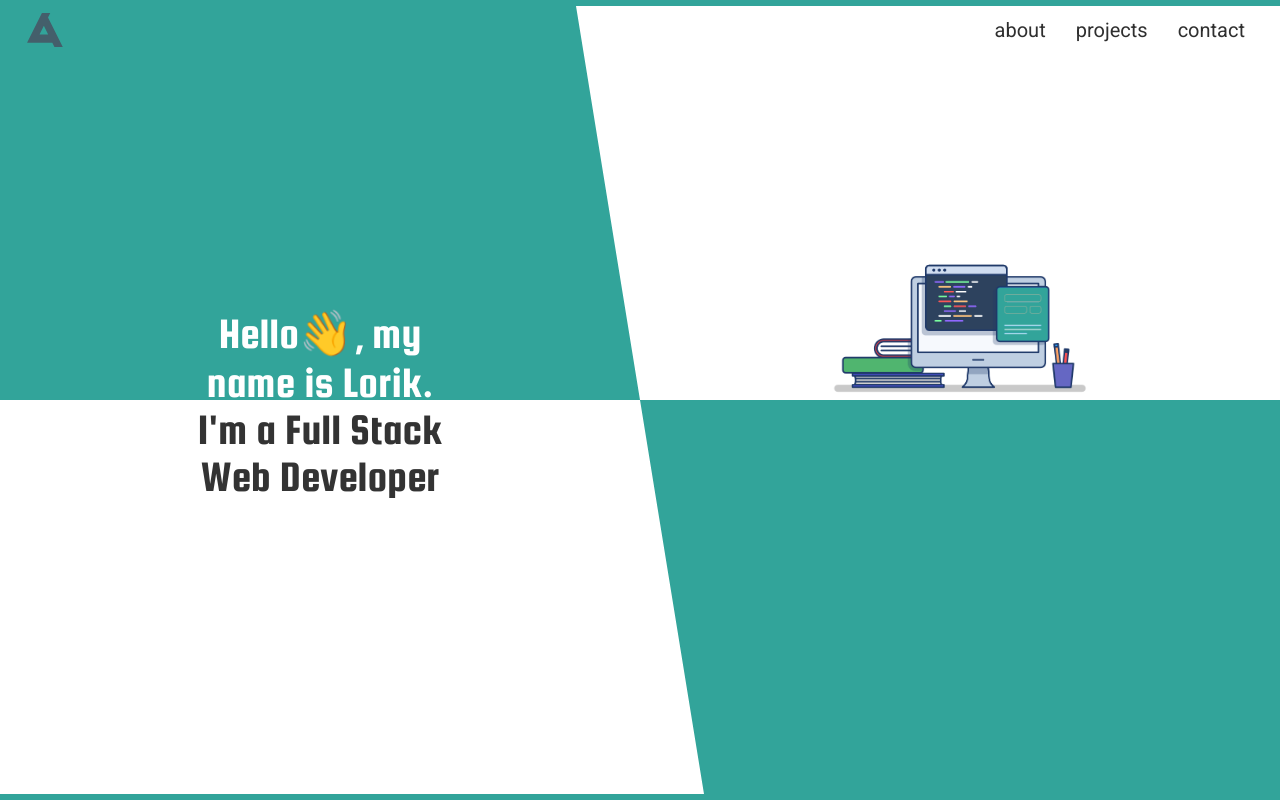
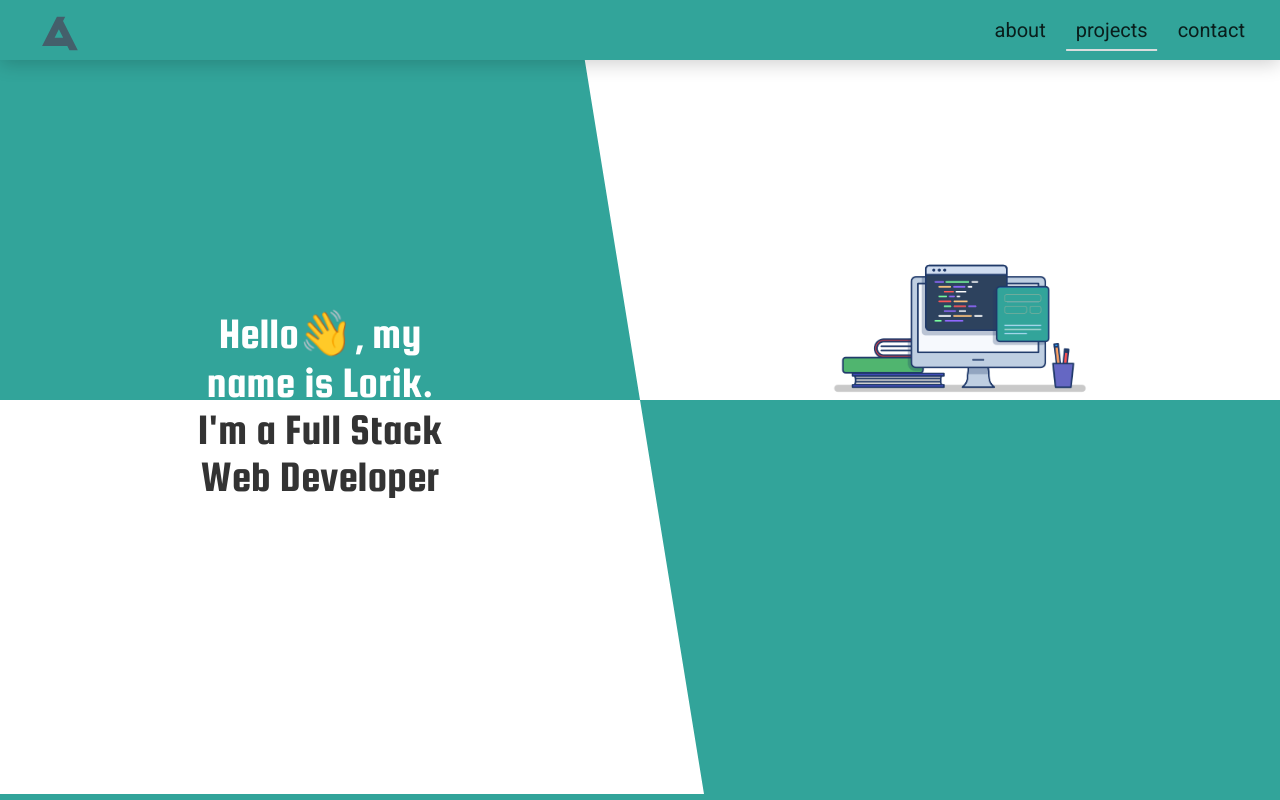
Before and after one commit to LorikAliu/myportfolio, a Next.js app: page / in a window 1280 px wide. Shown: the top 800 px of the page. Built offline with nearby package versions, Linux system fonts and the light colour scheme.

Commit message:
section-highlight-on-scroll

```diff
--- a/components/Landing.jsx
+++ b/components/Landing.jsx
@@ -1,53 +1,18 @@
-import React, { useEffect, useState, useRef } from 'react'
+import useObserver from '../hooks/useObserver';
 import landingStyles from '../styles/Landing.module.scss'
 import { prefix } from '../utilits/prefix';
 
-import Nav from '../components/Nav'
+const Landing = ({activeSection, setActiveSection, refs, pageHeight = 100}) => {
 
-function useOnScreen(options) {
-    const ref = useRef()
-    const [visible, setVisible] = useState(false)
-
-    useEffect(() => {
-        const observer = new IntersectionObserver(([entry]) => {
-            // console.log(entry)
-            setVisible(entry.isIntersecting)
-        }, options)
-
-        // console.log(ref.current)
-
-        if(ref.current) {
-            observer.observe(ref.current)
-        }
-
-        return () => {
-            if(ref.current) {
-                observer.unobserve(ref.current)
-            }
-        }
-
-    },[ref, visible])
-
-    return [ref, visible]
-}
-
-const Landing = () => {
-
-    const [ref, visible] = useOnScreen({rootMargin: "-44px 0px 0px 0px"})
+    useObserver(activeSection, setActiveSection, refs, 'landing', pageHeight)
 
     return (
-        <>
-        {visible ? (
-            <Nav navActv={false} />
-        ) : (
-            <Nav navActv={true} />
-        )}
-        <div className={landingStyles.landing} id="landing">
+        <div ref={refs['landing']} className={landingStyles.landing} id="landing">
             <div className={landingStyles.row}>
                 <div className={landingStyles.hello}>
                     <div className={landingStyles.helloName}>Hello<span className={landingStyles.wavingHand}> 👋</span>, my name is Lorik.</div>
                 </div>
-                <div className={landingStyles.img} ref={ref}>
+                <div className={landingStyles.img}>
                     <img src={`${prefix}/computer-img.svg`} alt="computer_image" />
                 </div>
                 <div className={landingStyles.developer}>
@@ -55,12 +20,8 @@ const Landing = () => {
                 </div>
                 <div className={landingStyles.empty}></div>
             </div>
-            <div className={landingStyles.row2}>
-
-            </div>
+            <div className={landingStyles.row2}></div>
         </div>
-        </>
-
     )
 }
 
--- a/components/Nav.jsx
+++ b/components/Nav.jsx
@@ -1,13 +1,9 @@
 import React, { useEffect, useState, useRef } from 'react'
-import Link from 'next/link'
-import { useRouter } from 'next/router'
+// import Link from 'next/link'
 import navStyles from '../styles/Nav.module.scss'
 import { prefix } from '../utilits/prefix';
 
-const Nav = ({navActv}) => {
-
-    const router = useRouter()
-
+const Nav = ({activeSection, handleCLick}) => {
     const navb = useRef()
     const navbar = useRef()
 
@@ -16,25 +12,25 @@ const Nav = ({navActv}) => {
         navbar.current.classList.toggle(`${navStyles.navShow}`)
     }
 
-    function closeMenu() {
-        navb.current.classList.contains(`${navStyles.show}`) ? navb.current.classList.remove(`${navStyles.show}`) : ''
-        navbar.current.classList.contains(`${navStyles.navShow}`) ? navbar.current.classList.remove(`${navStyles.navShow}`) : ''
-    }
+    // function closeMenu() {
+    //     navb.current.classList.contains(`${navStyles.show}`) ? navb.current.classList.remove(`${navStyles.show}`) : ''
+    //     navbar.current.classList.contains(`${navStyles.navShow}`) ? navbar.current.classList.remove(`${navStyles.navShow}`) : ''
+    // }
 
-    useEffect(()=> {
-        if(navActv) {
-            navbar.current.classList.add(`${navStyles.navActive}`)
-        } else {
-            navbar.current.classList.remove(`${navStyles.navActive}`)
-        }
-      }, [navActv])
+    // useEffect(()=> {
+    //     if(navActv) {
+    //         navbar.current.classList.add(`${navStyles.navActive}`)
+    //     } else {
+    //         navbar.current.classList.remove(`${navStyles.navActive}`)
+    //     }
+    //   }, [navActv])
 
 
     return (
         <header className={navStyles.header}>
             <nav className={navStyles.nav} ref={navbar} id="nav">
                 <div className={navStyles.logo}>
-                    <Link className={navStyles.navBtn} href="#landing"><span onClick={closeMenu}><img src={`${prefix}/logo.svg`} alt="logo" /></span></Link>
+                    <ul><li  className={`${activeSection === 'landing' ? '' : ''}`}><span className={navStyles.span} onClick={() => handleCLick('landing')}><img src={`${prefix}/logo.svg`} alt="logo" /></span></li></ul>
                 </div>
                 <button className={navStyles.navbarToggler}
                         id="burger"
@@ -43,10 +39,10 @@ const Nav = ({navActv}) => {
                     <span className={navStyles.navbarTogglerIcon}></span>
                 </button>
                 <ul className={navStyles.navbar} ref={navb} id="navbar">
-                    {/* <li><Link className={navStyles.navBtn} onClick={closeMenu} href="#about">about</Link></li> */}
-                    <li><Link className={navStyles.navBtn} href="#about"><span onClick={closeMenu}>about</span></Link></li>
-                    <li><Link className={navStyles.navBtn} href="#projects"><span onClick={closeMenu}>projects</span></Link></li>
-                    <li><Link className={navStyles.navBtn} href="#contact"><span onClick={closeMenu}>contact</span></Link></li>
+                    {/* <li className={`${activeSection === 'about' ? navStyles.navBtn + ' ' + navStyles.navAct : `${navStyles.navBtn}`}`}><span onClick={() => handleCLick('about')}>about</span></li> */}
+                    <li><span className={`${activeSection === 'about' ? navStyles.navAct : ''}`}></span><span className={navStyles.span} onClick={() => handleCLick('about')}>about</span></li>
+                    <li><span className={`${activeSection === 'projects' ? navStyles.navAct : ''}`}></span><span className={navStyles.span} onClick={() => handleCLick('projects')}>projects</span></li>
+                    <li><span className={`${activeSection === 'contact' ? navStyles.navAct : ''}`}></span><span className={navStyles.span} onClick={() => handleCLick('contact')}>contact</span></li>
                 </ul>
             </nav>
         </header>
--- a/components/Projects.jsx
+++ b/components/Projects.jsx
@@ -1,14 +1,16 @@
-import React from 'react'
+import useObserver from '../hooks/useObserver';
 import ProjectSlider from './ProjectSlider'
 import projectStyles from '../styles/Projects.module.scss'
 import imagesData from '../utilits/imagesData'
 import imagesData2 from '../utilits/imagesData2'
 
 
-const Projects = () => {
+const Projects = ({activeSection, setActiveSection, refs, pageHeight = 100}) => {
+
+    useObserver(activeSection, setActiveSection, refs, 'projects', pageHeight)
 
     return (
-        <div className={`container ${projectStyles['projects--container']}`} id="projects">
+        <div ref={refs['projects']} className={`container ${projectStyles['projects--container']}`} id="projects">
             <div className={`wrapper ${projectStyles['projects--wrapper']}`}>
             {/* <div className={projectsStyles['projects-wrapper__t--e']}> */}
                 <h1 className={`title ${projectStyles['projects--title']}`}>Recent Projects</h1>
--- /dev/null
+++ b/hooks/useObserver.js
@@ -0,0 +1,29 @@
+import { useEffect } from 'react';
+
+const useObserver = (activeCharacter, setActiveCharacter, refs, idName, pageHeight) => {
+    const observerMargin = Math.floor(pageHeight / 2);
+    useEffect(() => {
+        const observerConfig = {
+            rootMargin: `-${
+                pageHeight % 2 === 0 ? observerMargin - 1 : observerMargin
+            }px 0px -${observerMargin}px 0px`
+        };
+        const handleIntersection = function(entries) {
+        entries.forEach((entry) => {
+            if (entry.target.id !== activeCharacter && entry.isIntersecting) {
+            setActiveCharacter(entry.target.id);
+            }
+        });
+        };
+        const observer = new IntersectionObserver(
+            handleIntersection,
+            observerConfig
+        );
+        console.log(refs)
+        console.log(refs[idName])
+        observer.observe(refs[idName].current);
+        return () => observer.disconnect();
+    }, [ activeCharacter, setActiveCharacter, refs, idName, pageHeight, observerMargin ]);
+}
+
+export default useObserver;
--- a/pages/index.js
+++ b/pages/index.js
@@ -1,17 +1,51 @@
+import { useState, useEffect, createRef } from 'react';
 import Meta from '../components/Meta'
+import Nav from '../components/Nav'
 import Landing from '../components/Landing'
 import About from '../components/About'
 import Projects from '../components/Projects'
 import Contact from '../components/Contact'
 
+import navStyles from '../styles/Nav.module.scss'
+
 export default function Home() {
+  const [activeSection, setActiveSection] = useState();
+  const [pageHeight, setPageHeight] = useState();
+
+  useEffect(() => {
+      setPageHeight(window.innerHeight);
+      window.addEventListener('resize', (e) => {
+      setTimeout(() => {
+          setPageHeight(window.innerHeight);
+      }, 300);
+      });
+  }, []);
+
+  const refs =  {
+    landing: createRef(),
+    about: createRef(),
+    projects: createRef(),
+    contact: createRef()
+  };
+
+  const handleCLick = (htmlId) => {
+
+    document.getElementById('navbar').classList.contains(`${navStyles.show}`) ? document.getElementById('navbar').classList.remove(`${navStyles.show}`) : ''
+    document.getElementById('nav').classList.contains(`${navStyles.navShow}`) ? document.getElementById('nav').classList.remove(`${navStyles.navShow}`) : ''
+
+      refs[htmlId].current.scrollIntoView({
+          behavior: 'smooth',
+          block: 'center',
+      });
+  };
   return (
     <div>
       <Meta />
-      <Landing />
-      <About />
-      <Projects />
-      <Contact />
+      <Nav activeSection={activeSection} handleCLick={handleCLick} />
+      <Landing activeSection={activeSection} setActiveSection={setActiveSection} refs={refs} pageHeight={pageHeight} />
+      <About activeSection={activeSection} setActiveSection={setActiveSection} refs={refs} pageHeight={pageHeight} />
+      <Projects activeSection={activeSection} setActiveSection={setActiveSection} refs={refs} pageHeight={pageHeight} />
+      <Contact activeSection={activeSection} setActiveSection={setActiveSection} refs={refs} pageHeight={pageHeight} />
     </div>
   )
 }
--- a/styles/Nav.module.scss
+++ b/styles/Nav.module.scss
@@ -11,6 +11,9 @@
     z-index: 2;
 
     transition: background-color 250ms ease-in;
+
+    background-color: #32a49a;
+    box-shadow: 0 3px 20px rgba(0, 0, 0, 0.2);
 
     .logo {
       height: 60px;
@@ -94,9 +97,12 @@
       width: 100%;
     }
     li {
-      span {
+      color: rgba(0, 0, 0, 0.815);
+      // color: #333333;
+      position: relative;
+      .span {
         text-decoration: none;
-        color: rgba(0, 0, 0, 0.815);
+        // color: rgba(0, 0, 0, 0.815);
         font-family: "Roboto", sans-serif;
         font-size: 20px;
         width: 100%;
@@ -112,6 +118,21 @@
       }
     }
 
+    .navAct {
+      // color: #000;
+      // font-weight: 500;
+      position: absolute;
+      // background: #fff;
+      background: #d9ddde;
+      height: 2px;
+      width: 90%;
+      bottom: 5px;
+      left: 50%;
+      transform: translate(-50%, -50%);
+
+      // transition: .8s;
+    }
+
     nav ul li :hover {
       color: black;
     }
@@ -121,11 +142,13 @@
     }
   }
 
-  .navActive {
-    background-color: #32a49a;
-    box-shadow: 0 3px 20px rgba(0, 0, 0, 0.2);
-  }
+  // .navActive {
+  //   background-color: #32a49a;
+  //   box-shadow: 0 3px 20px rgba(0, 0, 0, 0.2);
+  // }
 }
+
+
 
 @media (max-width: 460px) {
   .header {
@@ -164,6 +187,10 @@
         display: flex;
         flex-direction: column;
       }
+
+      .navAct {
+        display: none;
+      }
     }
     .navShow {
       background-color: #262a2b;
--- a/styles/globals.css
+++ b/styles/globals.css
@@ -1,5 +1,6 @@
 @import url('https://fonts.googleapis.com/css2?family=Urbanist&display=swap');
-@import url('https://fonts.googleapis.com/css2?family=Roboto&display=swap');
+/* @import url('https://fonts.googleapis.com/css2?family=Roboto&display=swap'); */
+@import url('https://fonts.googleapis.com/css2?family=Roboto:wght@300;400;500&display=swap');
 @import url('https://fonts.googleapis.com/css2?family=Squada+One&display=swap');
 @import url('https://fonts.googleapis.com/css2?family=Balsamiq+Sans&display=swap');
 
```
Also changed, not shown: components/About.jsx (+6 -2 lines), components/Contact.jsx (+6 -4 lines).
